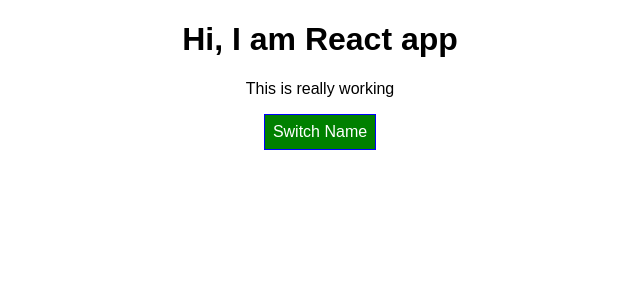
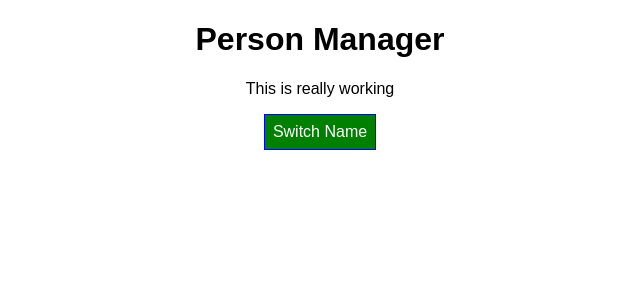
Before and after one commit to mkd92/react-complete-guide, a React app: page / in a window 1280 px wide. Shown: the top 300 px of the page, without its empty margins (320-960 px from the left). Built offline with nearby package versions, Linux system fonts and the light colour scheme.

Commit message:
Component Deepdive 05 Completed

```diff
--- a/src/components/Cockpit/Cockpit.js
+++ b/src/components/Cockpit/Cockpit.js
@@ -15,7 +15,7 @@
   }
   return (
     <div className={classes.Cockpit}>
-      <h1> Hi, I am React app</h1>
+      <h1> {props.title}</h1>
       <p className={assignedClasses.join(" ")}>This is really working</p>
       <button className={btnClass} onClick={props.clicked}>
         Switch Name
--- a/src/containers/App.js
+++ b/src/containers/App.js
@@ -52,6 +52,7 @@
     return (
       <div className={classes.App}>
         <Cockpit
+          title={this.props.appTitle}
           showPersons={this.state.showPersons}
           persons={this.state.persons}
           clicked={this.togglePersonsHandler}
--- a/src/index.js
+++ b/src/index.js
@@ -1,8 +1,11 @@
-import React from 'react';
-import ReactDOM from 'react-dom';
-import './index.css';
-import App from './containers/App';
-import registerServiceWorker from './registerServiceWorker';
+import React from "react";
+import ReactDOM from "react-dom";
+import "./index.css";
+import App from "./containers/App";
+import registerServiceWorker from "./registerServiceWorker";
 
-ReactDOM.render(<App />, document.getElementById('root'));
+ReactDOM.render(
+  <App appTitle="Person Manager" />,
+  document.getElementById("root")
+);
 registerServiceWorker();
```
